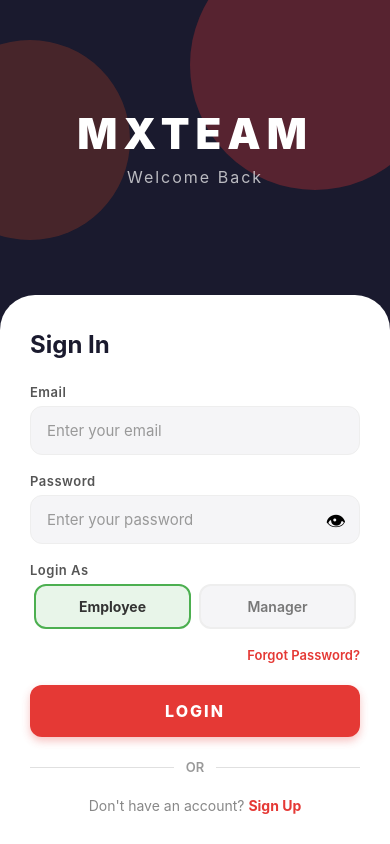
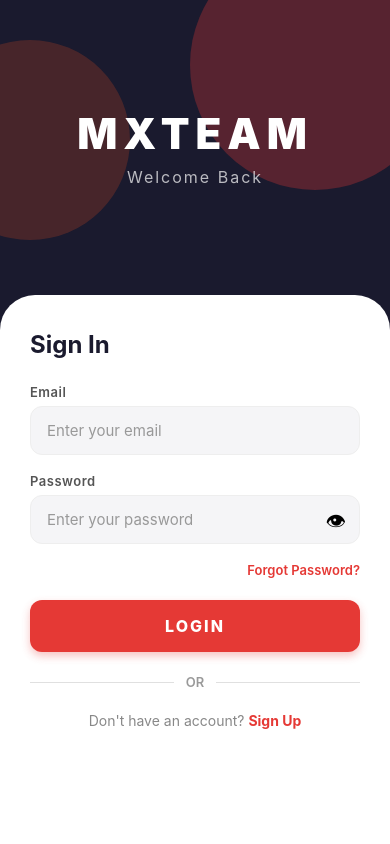
Before and after one commit to Umeshguat/MX-team-, a React Native app: screen / in a window 390 px wide. Built offline with nearby package versions, Linux system fonts and the light colour scheme.

Commit message:
login page updated

```diff
--- a/src/screens/LoginScreen.js
+++ b/src/screens/LoginScreen.js
@@ -16,7 +16,7 @@ export default function LoginScreen({ onGoToSignUp, onGoToForgotPassword, onLogi
   const [email, setEmail] = useState('');
   const [password, setPassword] = useState('');
   const [secureText, setSecureText] = useState(true);
-  const [role, setRole] = useState('employee');
+
   const [loading, setLoading] = useState(false);
 
   const handleLogin = async () => {
@@ -124,23 +124,6 @@ export default function LoginScreen({ onGoToSignUp, onGoToForgotPassword, onLogi
                 <Text style={styles.eyeText}>{secureText ? '👁' : '🙈'}</Text>
               </TouchableOpacity>
             </View>
-          </View>
-
-          {/* Role Toggle */}
-          <Text style={styles.inputLabel}>Login As</Text>
-          <View style={styles.roleRow}>
-            <TouchableOpacity
-              style={[styles.roleBtn, role === 'employee' && styles.roleBtnActive]}
-              onPress={() => setRole('employee')}
-            >
-              <Text style={[styles.roleBtnText, role === 'employee' && styles.roleBtnTextActive]}>Employee</Text>
-            </TouchableOpacity>
-            <TouchableOpacity
-              style={[styles.roleBtn, role === 'admin' && styles.roleBtnActiveAdmin]}
-              onPress={() => setRole('admin')}
-            >
-              <Text style={[styles.roleBtnText, role === 'admin' && styles.roleBtnTextActive]}>Manager</Text>
-            </TouchableOpacity>
           </View>
 
           {/* Forgot Password */}
@@ -334,35 +317,4 @@ const styles = StyleSheet.create({
     fontSize: 14,
     fontWeight: '700',
   },
-  roleRow: {
-    flexDirection: 'row',
-    marginBottom: 18,
-  },
-  roleBtn: {
-    flex: 1,
-    paddingVertical: 12,
-    alignItems: 'center',
-    borderRadius: 12,
-    backgroundColor: '#f5f5f7',
-    marginHorizontal: 4,
-    borderWidth: 2,
-    borderColor: '#eee',
-  },
-  roleBtnActive: {
-    backgroundColor: '#e8f5e9',
-    borderColor: '#4caf50',
-  },
-  roleBtnActiveAdmin: {
-    backgroundColor: '#e3f2fd',
-    borderColor: '#1565c0',
-  },
-  roleBtnText: {
-    fontSize: 14,
-    fontWeight: '600',
-    color: '#777',
-  },
-  roleBtnTextActive: {
-    color: '#333',
-    fontWeight: '700',
-  },
 });
```
